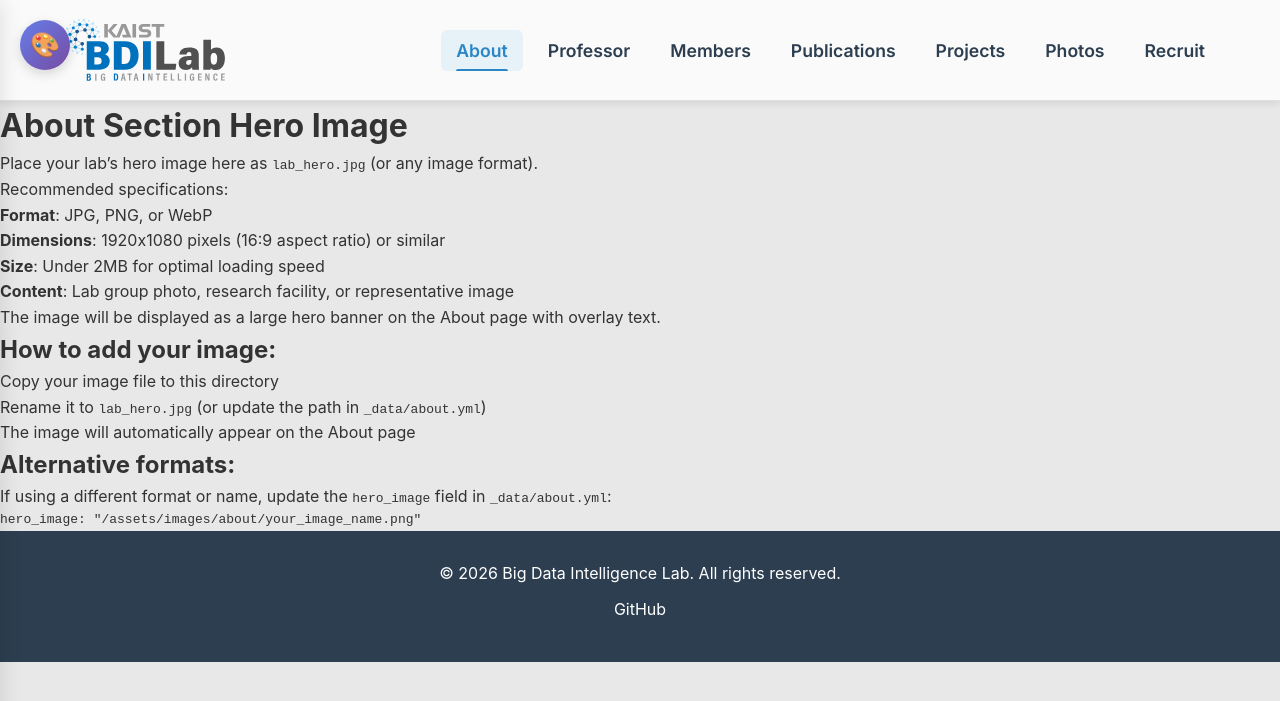
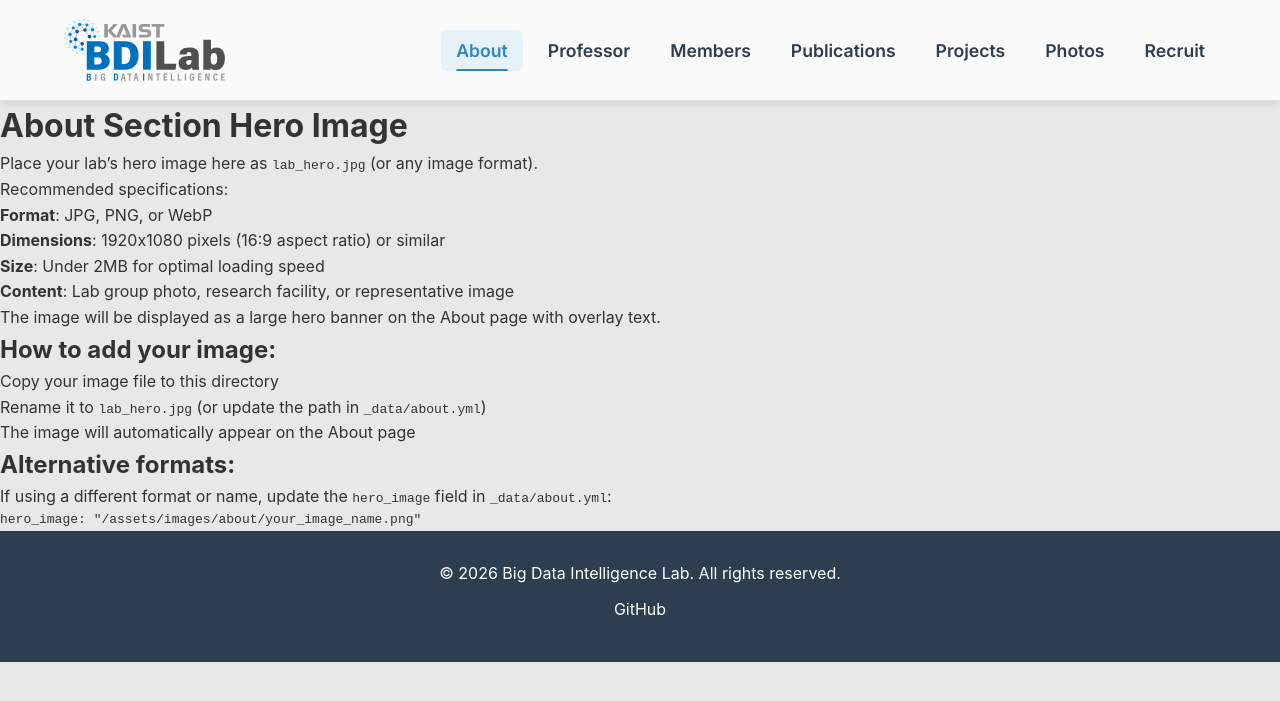
Before and after one commit to kjeemin21/lab-website-demo, a Jekyll site: the page built from assets/images/about/README.md, in a window 1280 px wide. Shown: the top 701 px of the page. Built offline with Jekyll 4.4.1, drawn with Linux system fonts in a browser that asks for light colours; some web fonts are replaced; our own code applies the rules of GitHub Pages for plain Markdown files.

Commit message:
Comment out color palette inclusion in default layout to streamline HTML structure.

```diff
--- a/_layouts/default.html
+++ b/_layouts/default.html
@@ -2,7 +2,7 @@
 <html lang="ko">
 {% include head.html %}
 <body>
-    {% include color-palette.html %}
+    {% comment %}{% include color-palette.html %}{% endcomment %}
     {% include header.html %}
     {% include side-menu.html %}
 
```
